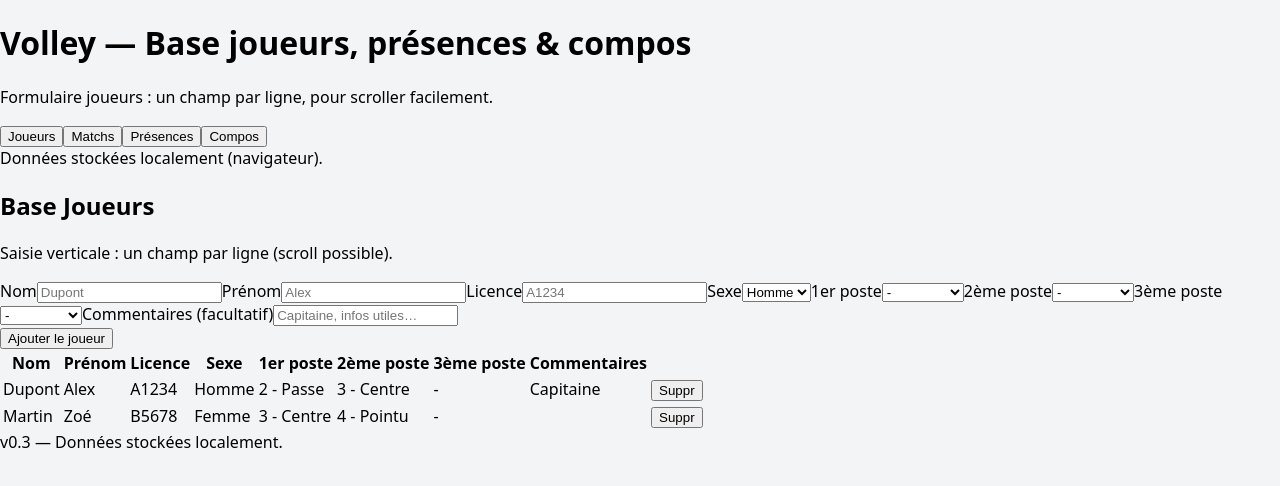
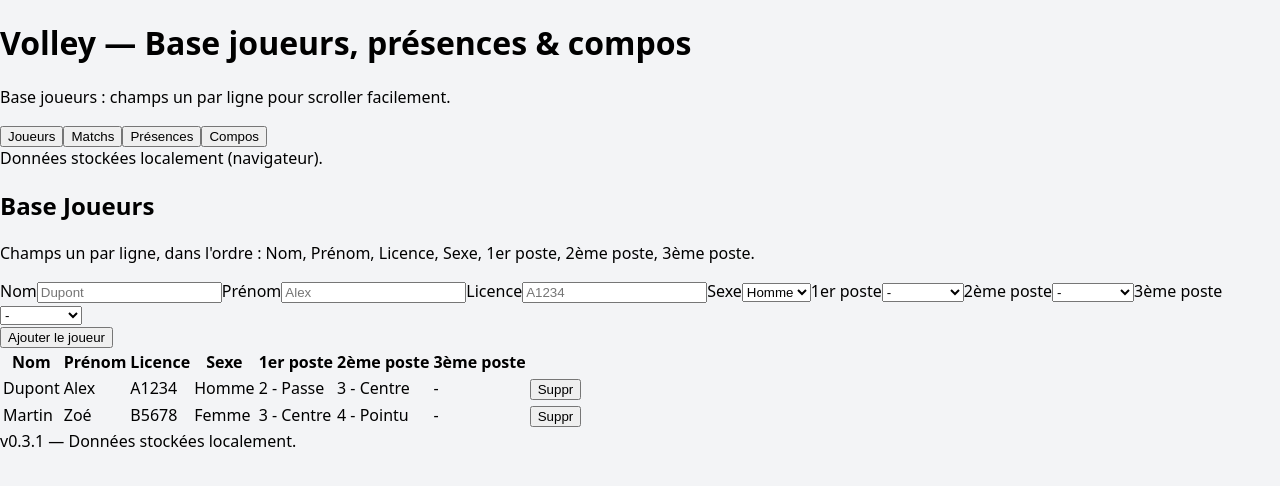
Before and after one commit to Soothsayerus/volley-compo, a React (Vite) app: page / in a window 1280 px wide. Shown: the top 486 px of the page. Built offline with nearby package versions, Linux system fonts and the light colour scheme.

Commit message:
Formulaire a la suite v3

```diff
--- a/src/App.tsx
+++ b/src/App.tsx
@@ -190,56 +190,51 @@ export default function App() {
 
   /* ================================
      Onglet JOUEURS
-     (formulaire : 1 champ par ligne)
+     (formulaire : 1 champ par ligne, dans l'ordre demandé)
   ==================================*/
   const PlayersSection = () => {
     const [draft, setDraft] = useState<Omit<Player,"id">>({ nom:"", prenom:"", licence:"", sexe:"Homme", pos1:"-", pos2:"-", pos3:"-", note:"" });
 
     return (
-      <Section title="Base Joueurs" subtitle="Saisie verticale : un champ par ligne (scroll possible).">
+      <Section title="Base Joueurs" subtitle="Champs un par ligne, dans l'ordre : Nom, Prénom, Licence, Sexe, 1er poste, 2ème poste, 3ème poste.">
 
-        {/* Champs empilés (une ligne chacun) */}
+        {/* EXACTEMENT un champ par ligne, dans l'ordre */}
         <div className="flex flex-col gap-3">
           <Field label="Nom">
             <TextInput value={draft.nom} onChange={e=>setDraft({...draft, nom:e.target.value})} placeholder="Dupont" />
           </Field>
-
           <Field label="Prénom">
             <TextInput value={draft.prenom} onChange={e=>setDraft({...draft, prenom:e.target.value})} placeholder="Alex" />
           </Field>
-
           <Field label="Licence">
             <TextInput value={draft.licence} onChange={e=>setDraft({...draft, licence:e.target.value})} placeholder="A1234" />
           </Field>
-
           <Field label="Sexe">
             <Select value={draft.sexe} onChange={e=>setDraft({...draft, sexe: e.target.value as "Homme" | "Femme"})}>
               <option value="Homme">Homme</option>
               <option value="Femme">Femme</option>
             </Select>
           </Field>
-
           <Field label="1er poste">
             <Select value={draft.pos1} onChange={e=>setDraft({...draft, pos1: e.target.value as Position})}>
               {POSITIONS.map(p => <option key={p} value={p}>{p}</option>)}
             </Select>
           </Field>
-
           <Field label="2ème poste">
             <Select value={draft.pos2} onChange={e=>setDraft({...draft, pos2: e.target.value as Position})}>
               {POSITIONS.map(p => <option key={p} value={p}>{p}</option>)}
             </Select>
           </Field>
-
           <Field label="3ème poste">
             <Select value={draft.pos3} onChange={e=>setDraft({...draft, pos3: e.target.value as Position})}>
               {POSITIONS.map(p => <option key={p} value={p}>{p}</option>)}
             </Select>
           </Field>
 
-          <Field label="Commentaires (facultatif)">
+          {/* Optionnel : commentaire (je le laisse mais on peut le retirer) */}
+          {/* <Field label="Commentaires (facultatif)">
             <TextInput value={draft.note ?? ""} onChange={e=>setDraft({...draft, note:e.target.value})} placeholder="Capitaine, infos utiles…" />
-          </Field>
+          </Field> */}
         </div>
 
         <div className="mt-4">
@@ -263,7 +258,6 @@ export default function App() {
                 <th>1er poste</th>
                 <th>2ème poste</th>
                 <th>3ème poste</th>
-                <th>Commentaires</th>
                 <th></th>
               </tr>
             </thead>
@@ -277,7 +271,6 @@ export default function App() {
                   <td><Tag text={p.pos1} /></td>
                   <td><Tag text={p.pos2} /></td>
                   <td><Tag text={p.pos3} /></td>
-                  <td className="text-gray-500">{p.note ?? ""}</td>
                   <td className="text-right"><IconButton onClick={()=>removePlayer(p.id)}>Suppr</IconButton></td>
                 </tr>
               ))}
@@ -318,23 +311,6 @@ export default function App() {
               {matches.map(m => <option key={m.id} value={m.id}>{m.id} • {m.opponent} • {m.date}</option>)}
             </Select>
           </div>
-        </div>
-
-        <div className="mt-6 overflow-auto">
-          <table className="w-full text-sm">
-            <thead>
-              <tr className="text-left text-gray-600">
-                <th className="py-2">ID</th><th>Date</th><th>Adversaire</th><th>Lieu</th><th>Commentaires</th>
-              </tr>
-            </thead>
-            <tbody>
-              {matches.map(m => (
-                <tr key={m.id} className="border-t">
-                  <td className="py-2">{m.id}</td><td>{m.date}</td><td>{m.opponent}</td><td>{m.venue}</td><td className="text-gray-500">{m.comment}</td>
-                </tr>
-              ))}
-            </tbody>
-          </table>
         </div>
       </Section>
     );
@@ -377,9 +353,9 @@ export default function App() {
           </div>
 
           <div>
-            <h3 className="font-medium mb-2">Présents ({presentPlayers.length})</h3>
+            <h3 className="font-medium mb-2">Présents ({players.filter(p=>presentPlayerIds.has(p.id)).length})</h3>
             <div className="space-y-2">
-              {presentPlayers.map(p => (
+              {players.filter(p=>presentPlayerIds.has(p.id)).map(p => (
                 <div key={p.id} className="flex items-center justify-between border rounded-xl px-3 py-2">
                   <div className="flex items-center gap-2">
                     <span className="font-medium">{p.nom} {p.prenom}</span>
@@ -388,7 +364,6 @@ export default function App() {
                   <IconButton onClick={()=> setPresence(selectedMatchId!, p.id, false)}>Retirer</IconButton>
                 </div>
               ))}
-              {presentPlayers.length===0 && <p className="text-gray-500">Aucun joueur marqué présent pour ce match.</p>}
             </div>
           </div>
         </div>
@@ -463,7 +438,7 @@ export default function App() {
       <div className="max-w-6xl mx-auto">
         <header className="mb-6">
           <h1 className="text-2xl md:text-3xl font-bold">Volley — Base joueurs, présences & compos</h1>
-          <p className="text-gray-600 mt-1">Formulaire joueurs : un champ par ligne, pour scroller facilement.</p>
+          <p className="text-gray-600 mt-1">Base joueurs : champs un par ligne pour scroller facilement.</p>
         </header>
 
         <Nav />
@@ -473,7 +448,7 @@ export default function App() {
         {activeTab === "presences" && <PresencesSection />}
         {activeTab === "lineup"    && <LineupSection />}
 
-        <footer className="mt-10 text-center text-xs text-gray-400">v0.3 — Données stockées localement.</footer>
+        <footer className="mt-10 text-center text-xs text-gray-400">v0.3.1 — Données stockées localement.</footer>
       </div>
     </div>
   );
```
